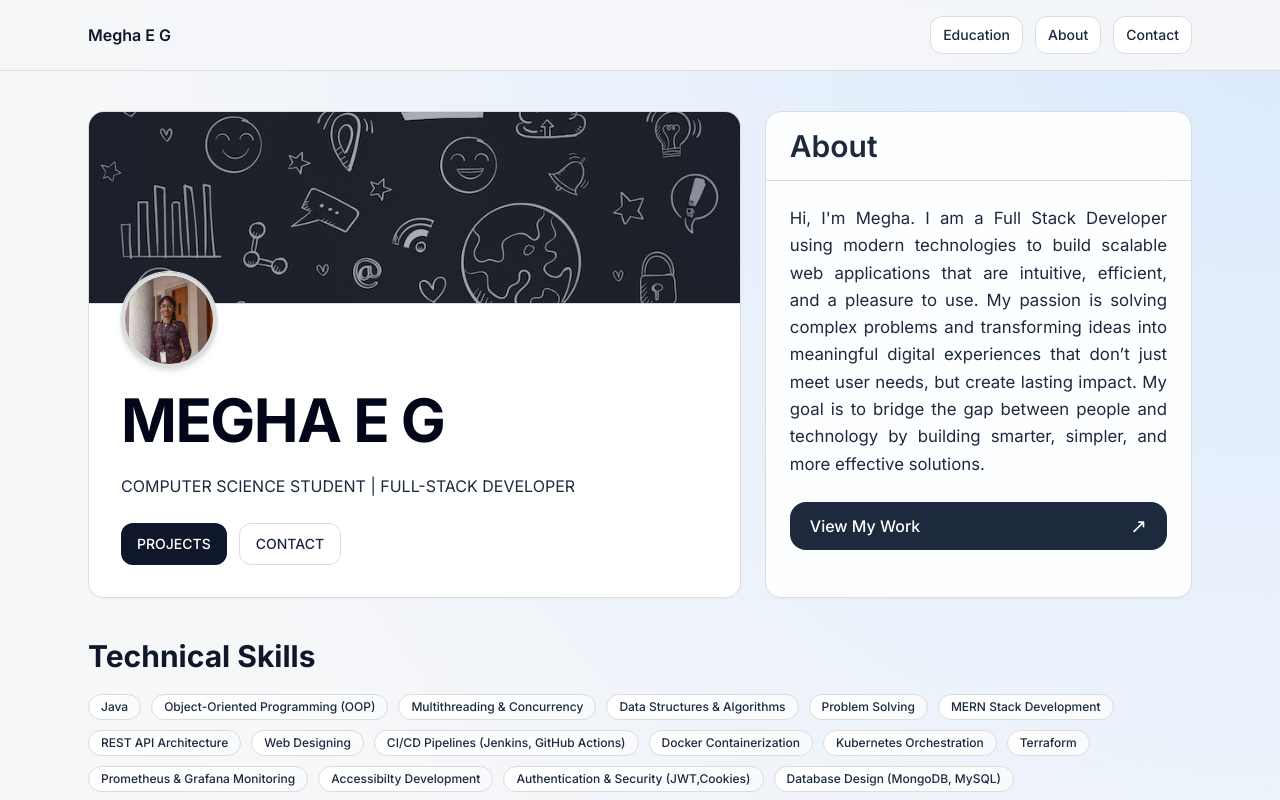
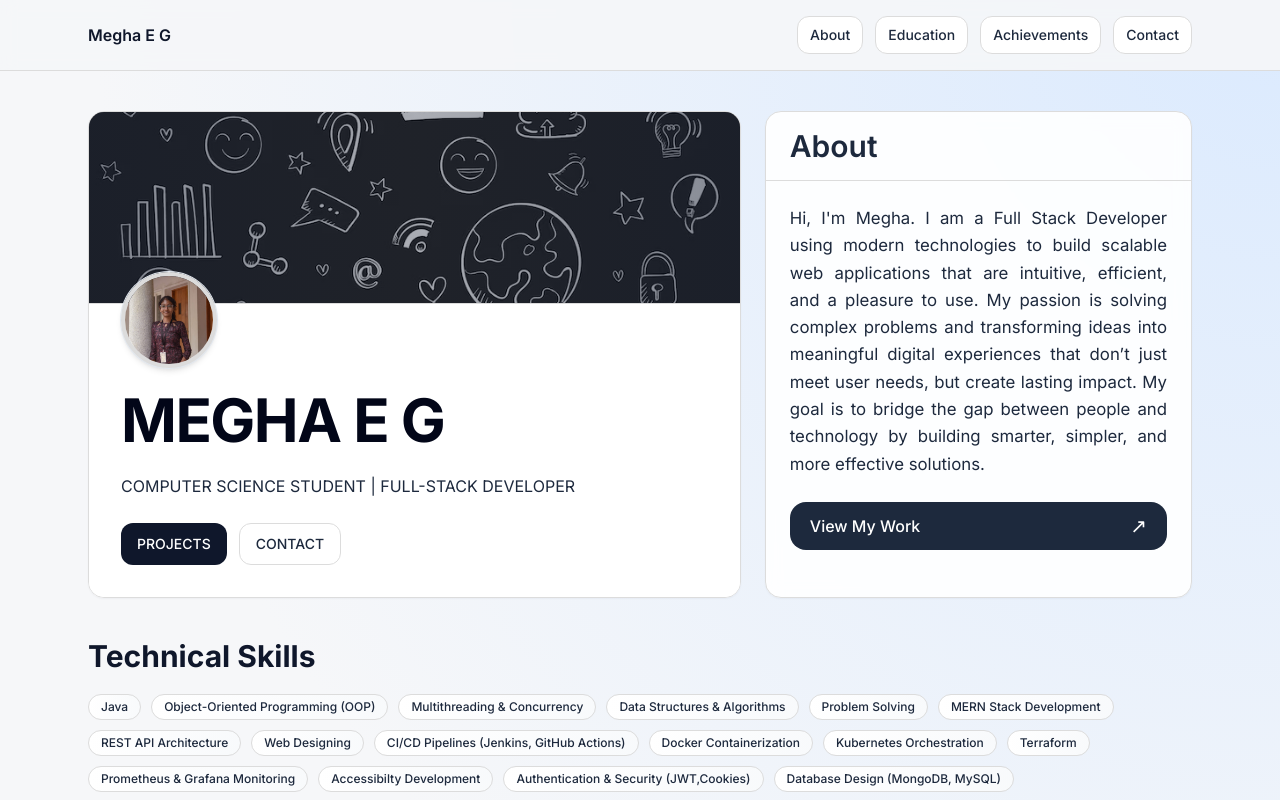
Before and after one commit to meghaeg/MY-PORTFOLIO, a Next.js app: page / in a window 1280 px wide. Shown: the top 800 px of the page. Built offline with nearby package versions, Linux system fonts and the light colour scheme.

Commit message:
site-header updated

```diff
--- a/src/app/page.tsx
+++ b/src/app/page.tsx
@@ -119,7 +119,7 @@ export default function Home() {
           </div>
         </section>
 
-        <section>
+        <section id="achievement">
           <Card className="overflow-hidden border border-[#dcdcdc] bg-white p-6 transition duration-200 hover:shadow-lg">
             <h2 className="text-2xl font-bold text-black sm:text-3xl">Achievements & Contributions</h2>
             <ol className="mt-5 list-decimal space-y-3 pl-7 text-justify text-sm leading-relaxed text-black sm:text-base">
--- a/src/components/layout/site-header.tsx
+++ b/src/components/layout/site-header.tsx
@@ -8,11 +8,14 @@ export function SiteHeader() {
           Megha E G
         </Link>
         <nav className="flex items-center gap-2 sm:gap-3">
+          <Link href="/#about" className="rounded-xl border border-[#dcdcdc] bg-white px-3 py-2 text-xs font-medium text-slate-800 transition duration-200 hover:-translate-y-0.5 hover:border-slate-300 hover:bg-slate-50 hover:shadow-sm sm:text-sm">
+            About
+          </Link>
           <Link href="/#education" className="rounded-xl border border-[#dcdcdc] bg-white px-3 py-2 text-xs font-medium text-slate-800 transition duration-200 hover:-translate-y-0.5 hover:border-slate-300 hover:bg-slate-50 hover:shadow-sm sm:text-sm">
             Education
           </Link>
-          <Link href="/#about" className="rounded-xl border border-[#dcdcdc] bg-white px-3 py-2 text-xs font-medium text-slate-800 transition duration-200 hover:-translate-y-0.5 hover:border-slate-300 hover:bg-slate-50 hover:shadow-sm sm:text-sm">
-            About
+          <Link href="/#achievement" className="rounded-xl border border-[#dcdcdc] bg-white px-3 py-2 text-xs font-medium text-slate-800 transition duration-200 hover:-translate-y-0.5 hover:border-slate-300 hover:bg-slate-50 hover:shadow-sm sm:text-sm">
+            Achievements
           </Link>
           <Link href="/#contact" className="rounded-xl border border-[#dcdcdc] bg-white px-3 py-2 text-xs font-medium text-slate-800 transition duration-200 hover:-translate-y-0.5 hover:border-slate-300 hover:bg-slate-50 hover:shadow-sm sm:text-sm">
             Contact
```
